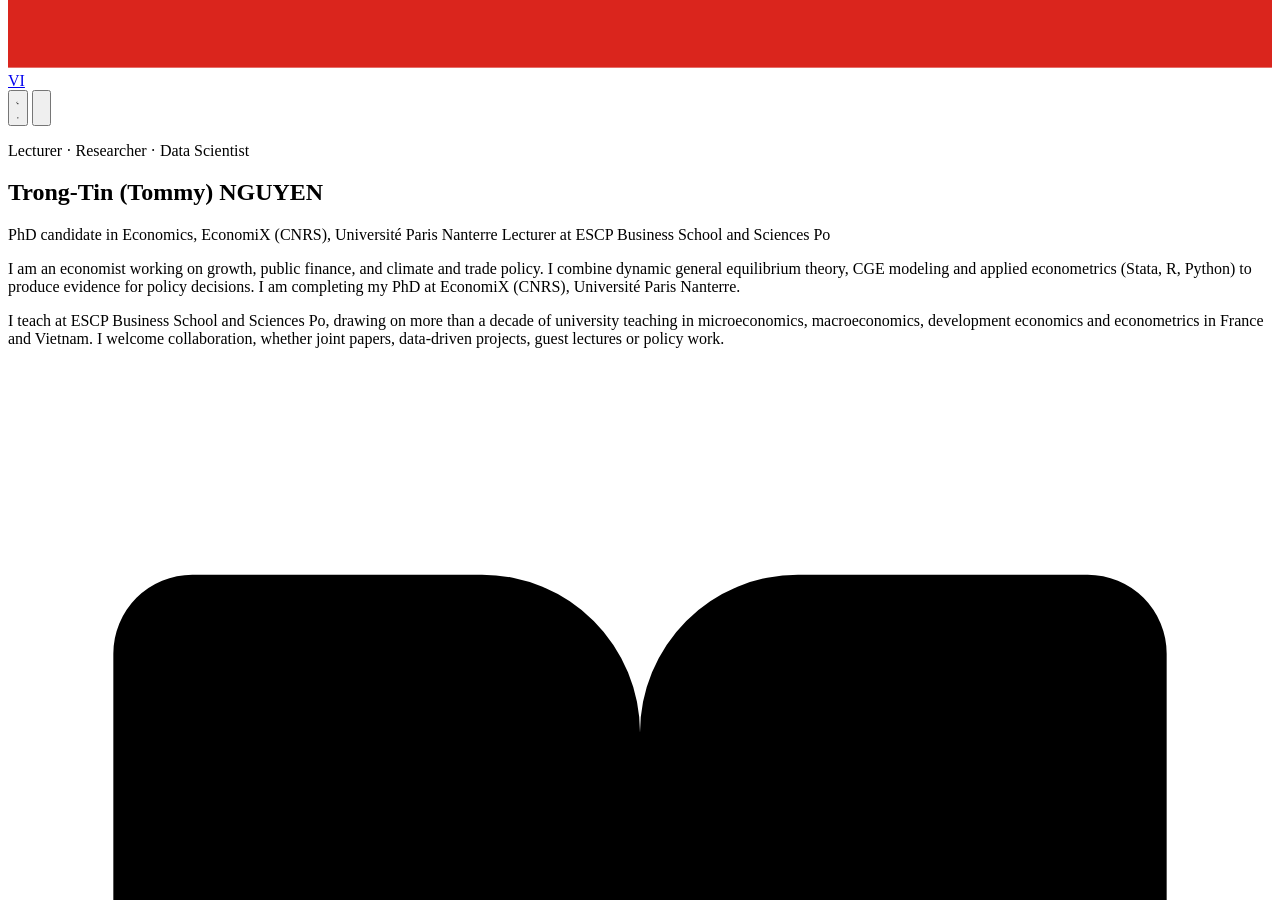
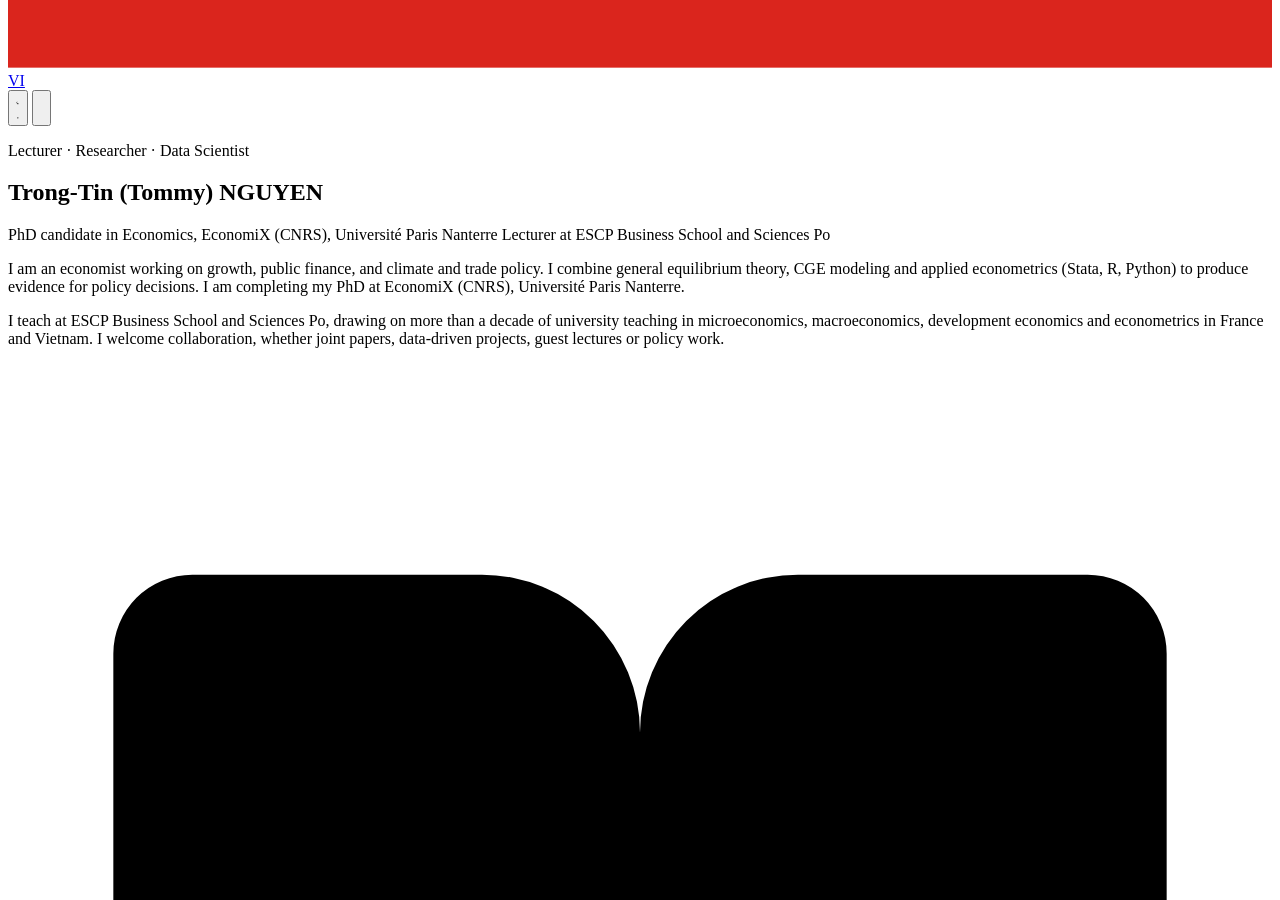
Before and after one commit to trongtin142/trongtin142.github.io, a Jekyll site: the page built from _pages/about.md, in a window 1280 px wide and 900 px high, scrolled down 16431 px. Built offline with Jekyll 4.4.1, drawn with Linux system fonts in a browser that asks for light colours.

Commit message:
Remove 'dynamic' from economist intro

```diff
--- a/_pages/about.md
+++ b/_pages/about.md
@@ -7,7 +7,7 @@ redirect_from:
   - /about/
   - /about.html
 intro:
-  - "I am an economist working on growth, public finance, and climate and trade policy. I combine dynamic general equilibrium theory, CGE modeling and applied econometrics (Stata, R, Python) to produce evidence for policy decisions. I am completing my PhD at EconomiX (CNRS), Université Paris Nanterre."
+  - "I am an economist working on growth, public finance, and climate and trade policy. I combine general equilibrium theory, CGE modeling and applied econometrics (Stata, R, Python) to produce evidence for policy decisions. I am completing my PhD at EconomiX (CNRS), Université Paris Nanterre."
   - "I teach at ESCP Business School and Sciences Po, drawing on more than a decade of university teaching in microeconomics, macroeconomics, development economics and econometrics in France and Vietnam. I welcome collaboration, whether joint papers, data-driven projects, guest lectures or policy work."
 themes:
   - image: /images/research/general-equilibrium.jpg
```
